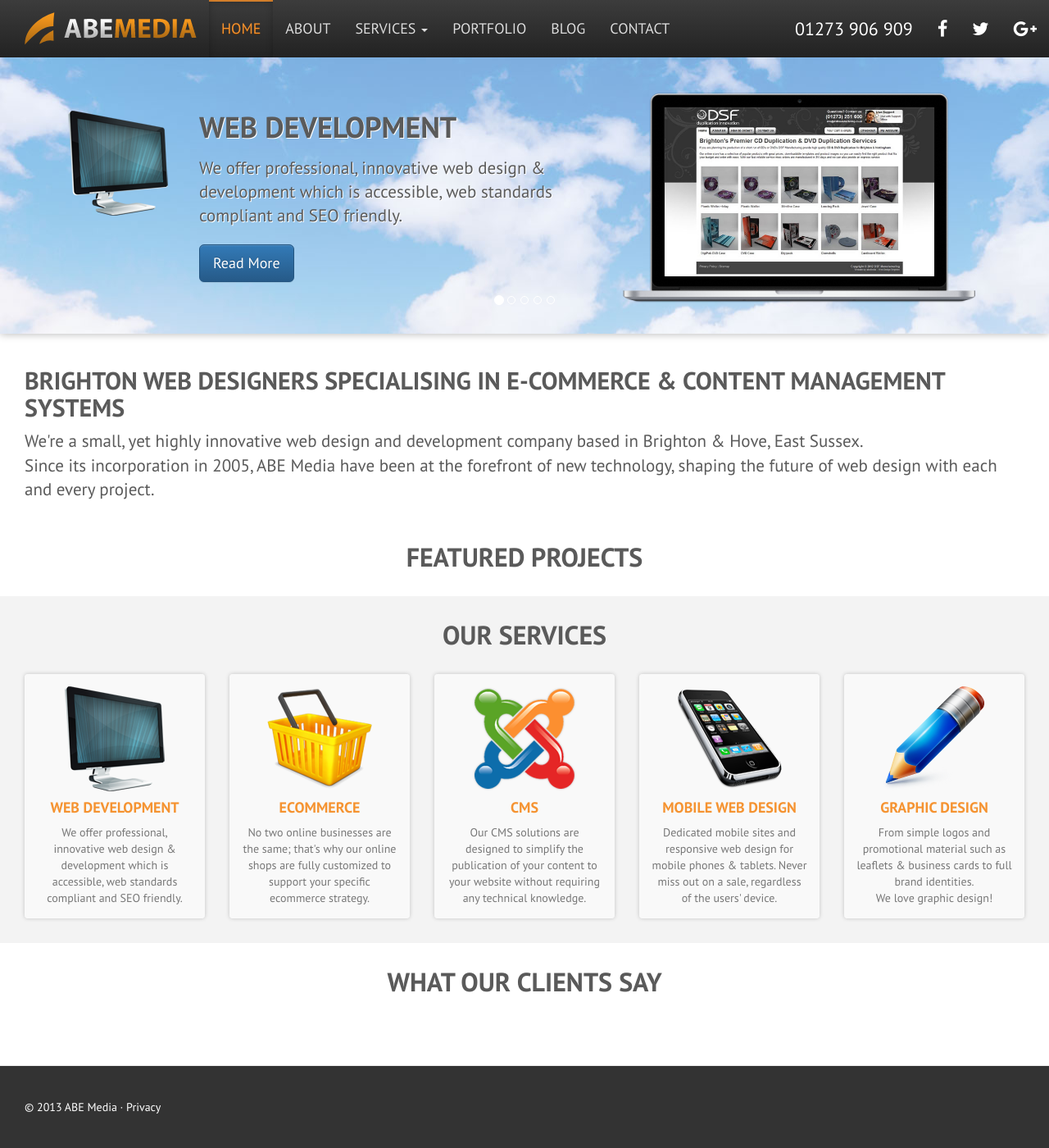
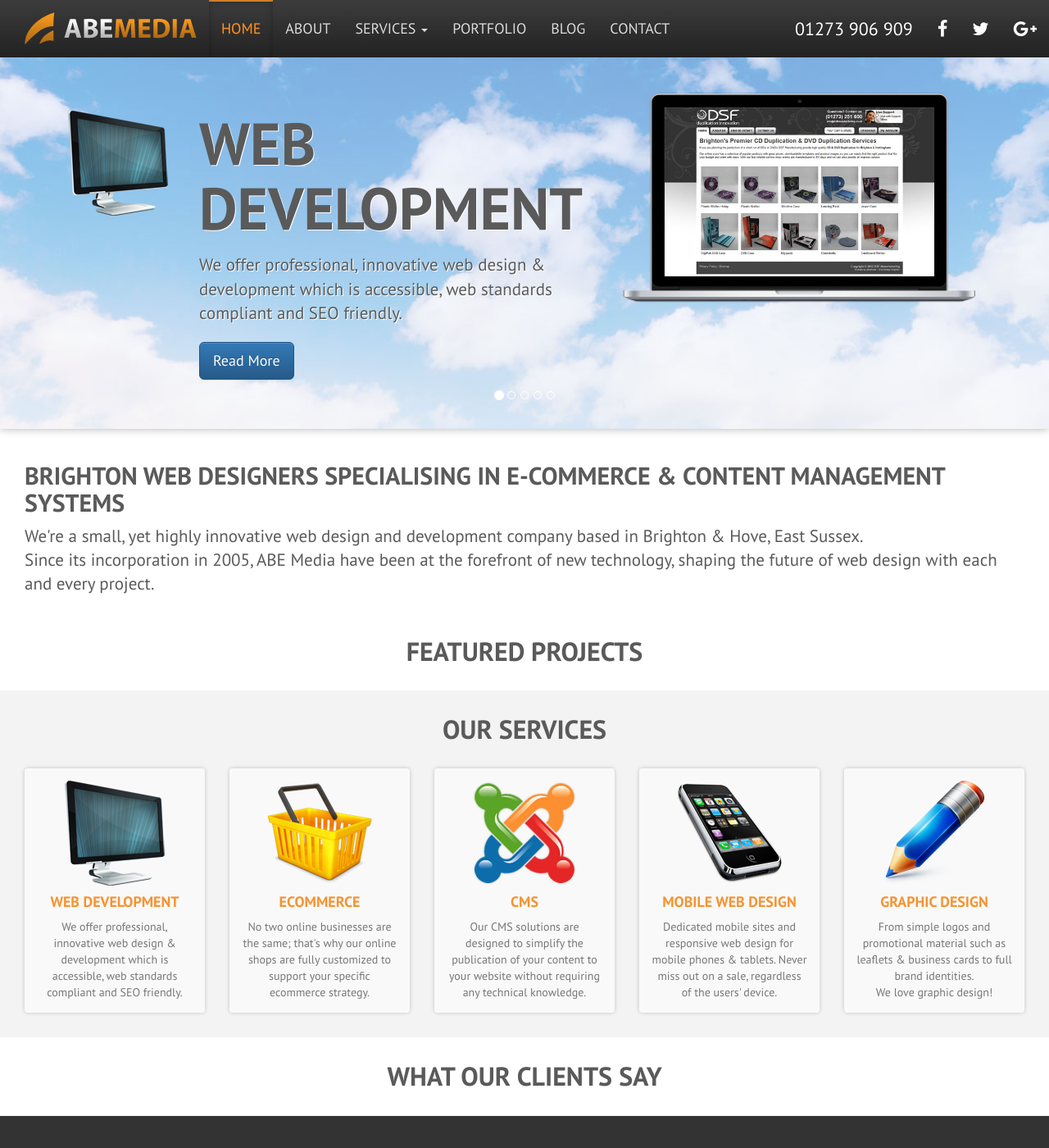
Before and after one commit to abemedia/abemedia.github.io, a Jekyll site: the page built from index.md, in a window 1280 px wide and 1400 px high. Shown: the whole window at 82% size. Built offline with Jekyll 4.4.1, drawn with Linux system fonts in a browser that asks for light colours; nearby versions of some CDN libraries.

Commit message:
Update style.css

```diff
--- a/css/style.css
+++ b/css/style.css
@@ -235,11 +235,19 @@ footer a:hover {
 	margin-right: 15px;
 }
 @media (min-width:992px) {
+	#carousel .item h1, #carousel .item .h1 {
+		font-size: 60px;
+	}
 	#carousel .media .pull-left {
 		margin-right: 25px;
 	}
 	#carousel .item {
 		padding: 30px 50px;
+	}
+}
+@media (min-width:1200px) {
+	#carousel .item h1, #carousel .item .h1 {
+		font-size: 72px;
 	}
 }
 @media (min-width:1920px) {
```
